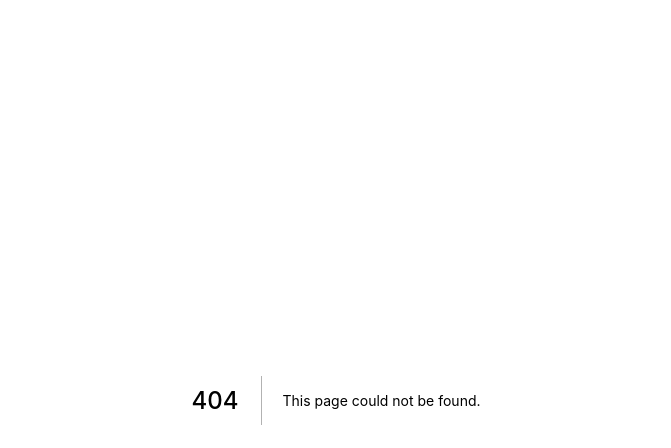
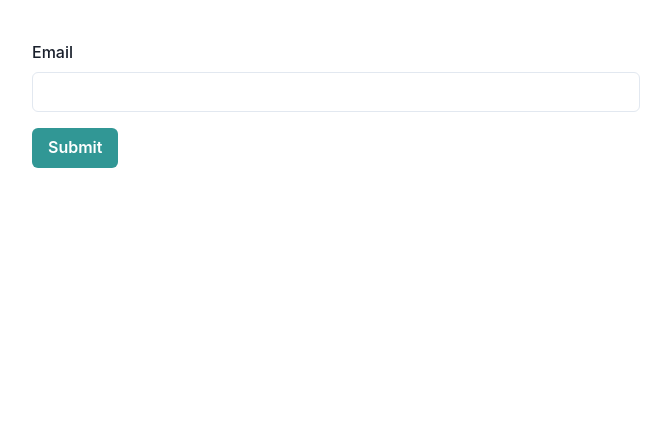
Before and after one commit to jewel0647/nextjs-boilerplate-advanced, a Next.js app: page /forgetPassword in a window 1280 px wide. Before the commit this address had no page. Shown: the top 448 px of the page, without its empty margins (304-975 px from the left). Built offline with nearby package versions, Linux system fonts and the light colour scheme.

Commit message:
feat: forget password page

```diff
--- /dev/null
+++ b/src/components/forms/ForgetPasswordForm/ForgetPasswordForm.tsx
@@ -0,0 +1,39 @@
+import InputText from "@/components/forms/InputText";
+import { Button, Stack } from "@chakra-ui/react";
+import { yupResolver } from "@hookform/resolvers/yup";
+import { SubmitHandler, useForm } from "react-hook-form";
+import schema from "./schema";
+
+export type FormValues = {
+  email: string;
+};
+
+type Props = {
+  onSubmit: SubmitHandler<FormValues>;
+};
+
+function ForgetPasswordForm({ onSubmit }: Props) {
+  const {
+    handleSubmit,
+    control,
+    formState: { isSubmitting },
+  } = useForm<FormValues>({
+    resolver: yupResolver(schema),
+    defaultValues: {
+      email: "",
+    },
+  });
+
+  return (
+    <form onSubmit={handleSubmit(onSubmit)} noValidate>
+      <Stack spacing={2}>
+        <InputText type="email" label="Email" name="email" control={control} />
+      </Stack>
+      <Button mt={2} colorScheme="teal" isLoading={isSubmitting} type="submit">
+        Submit
+      </Button>
+    </form>
+  );
+}
+
+export default ForgetPasswordForm;
--- /dev/null
+++ b/src/components/forms/ForgetPasswordForm/index.ts
@@ -0,0 +1,2 @@
+export { default } from "./ForgetPasswordForm";
+export type FormValues = import("./ForgetPasswordForm").FormValues;
--- /dev/null
+++ b/src/components/forms/ForgetPasswordForm/schema.ts
@@ -0,0 +1,9 @@
+import { setupYup } from "@/config/yup";
+
+const Yup = setupYup();
+
+const schema = Yup.object({
+  email: Yup.string().email().required(),
+});
+
+export default schema;
--- /dev/null
+++ b/src/pages/forgetPassword.tsx
@@ -0,0 +1,27 @@
+import ForgetPasswordForm, {
+  FormValues,
+} from "@/components/forms/ForgetPasswordForm";
+import { Box, Container } from "@chakra-ui/react";
+import { SubmitHandler } from "react-hook-form";
+import { toast } from "react-toastify";
+
+const sleep = (ms: number) => new Promise((resolve) => setTimeout(resolve, ms));
+
+function ForgetPassword() {
+  const onSubmit: SubmitHandler<FormValues> = async (_values) => {
+    await sleep(1000);
+    toast.success(
+      "Nice submission! take a look at the values on your browser console."
+    );
+  };
+
+  return (
+    <Container maxW="container.sm">
+      <Box py={10}>
+        <ForgetPasswordForm onSubmit={onSubmit} />
+      </Box>
+    </Container>
+  );
+}
+
+export default ForgetPassword;
```
